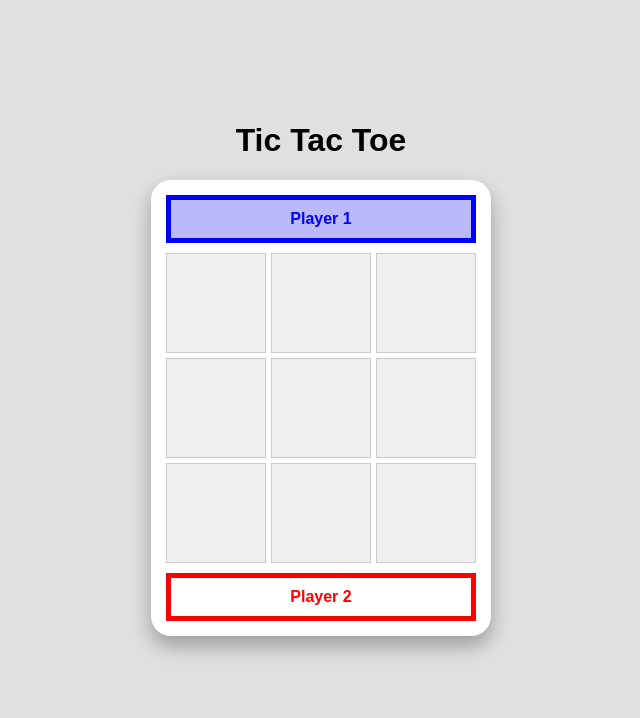
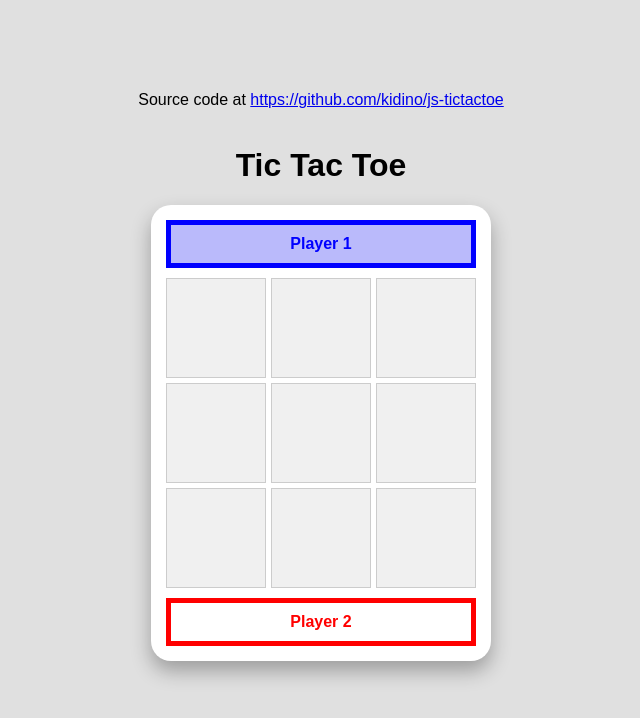
Before and after one commit to kidino/js-tictactoe, a plain HTML site: page index.html in a window 1280 px wide. Shown: the whole page, without its empty margins (319-959 px from the left). Drawn offline with Linux system fonts and the light colour scheme.

Commit message:
Update index.html -- link to Github

```diff
--- a/index.html
+++ b/index.html
@@ -7,7 +7,7 @@
     <link rel="stylesheet" href="style.css">
 </head>
 <body>
-
+<p>Source code at <a href="https://github.com/kidino/js-tictactoe">https://github.com/kidino/js-tictactoe</a></p>
     <h1>Tic Tac Toe</h1>
     <div id="board">
         <div id="player-1" class="player">Player 1</div>
```
